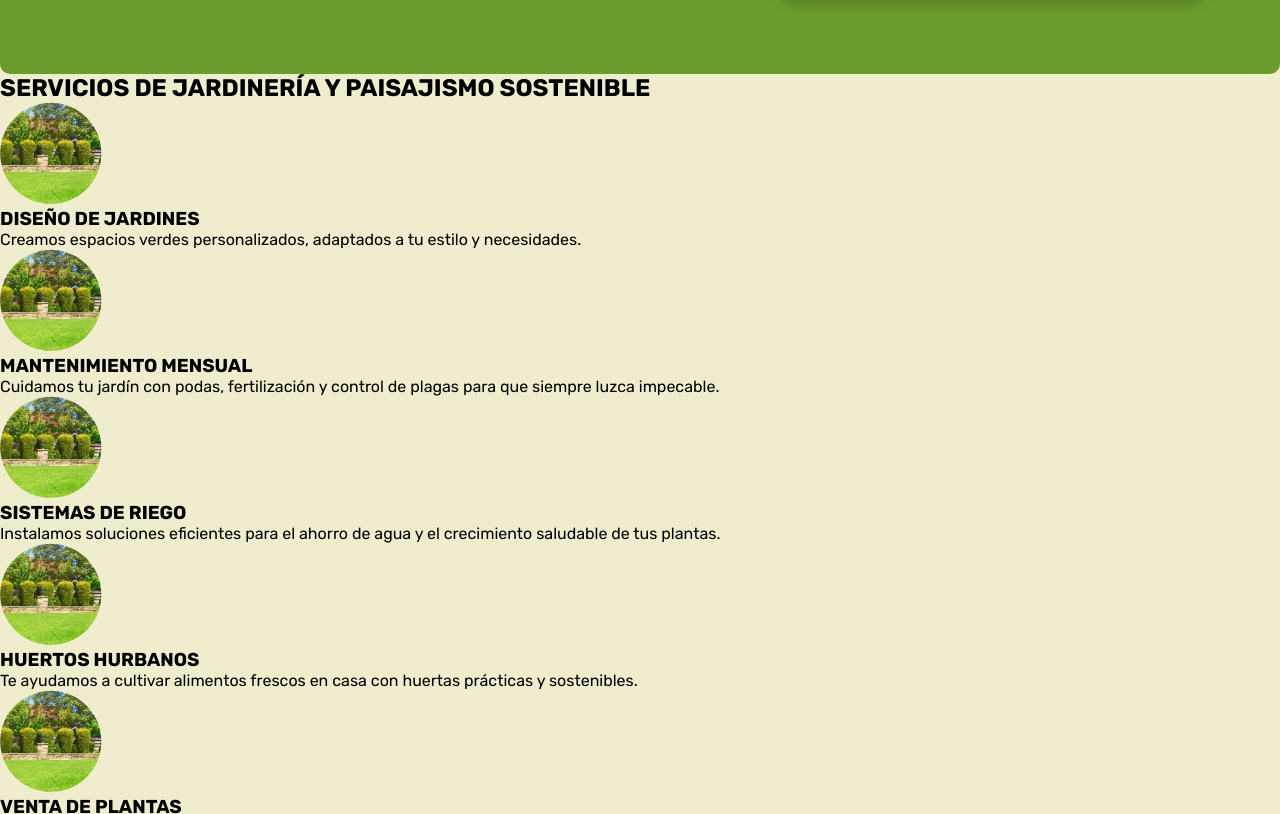
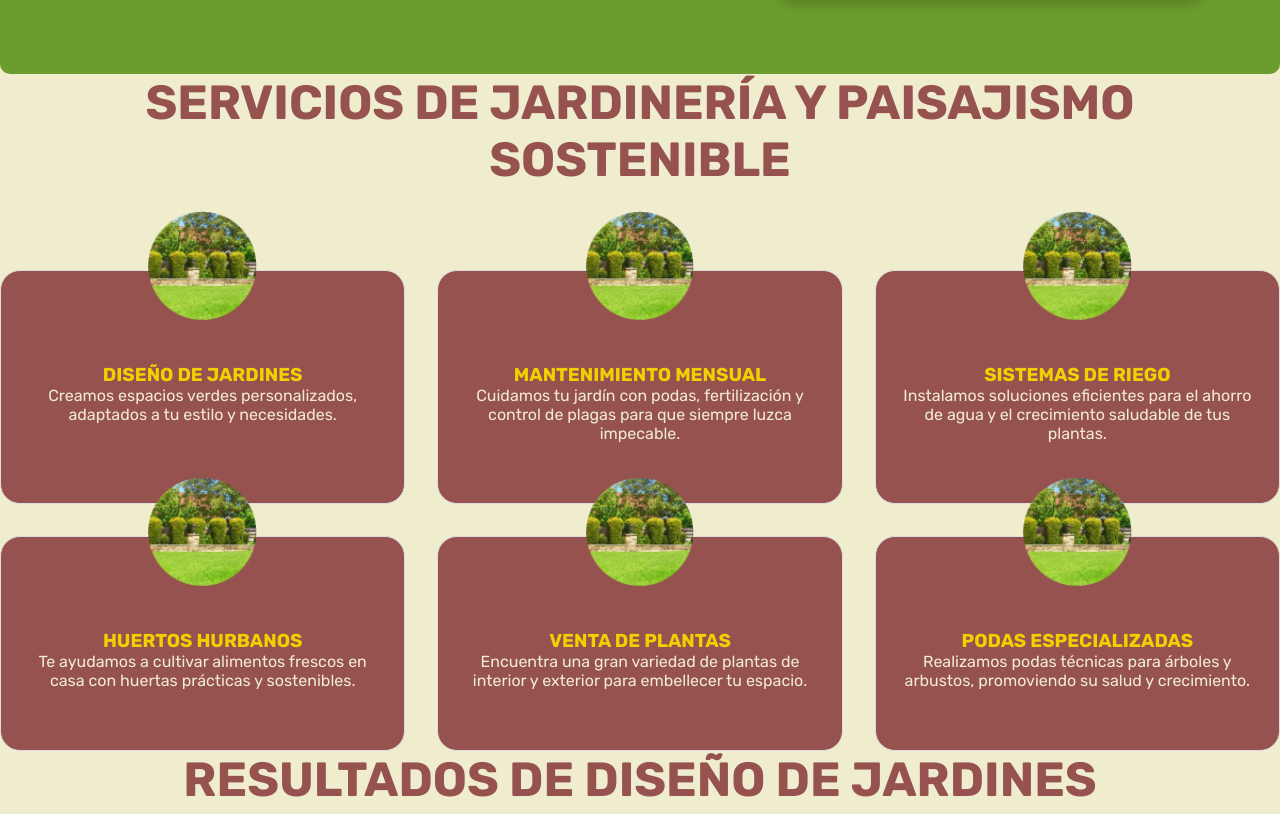
Before and after one commit to Mdavilation/landing_page_greenlife, a plain HTML site: page index.html in a window 1280 px wide. Shown: the part 1364-2178 px from the top of the page. Drawn offline with Linux system fonts and the light colour scheme; files whose address does not match are found by name.

Commit message:
estilo de servicios

```diff
--- a/style.css
+++ b/style.css
@@ -123,3 +123,55 @@ nav ul li a:hover {
         margin-top: 1rem;
     }
 }
+#servicios {
+    background-color: #F0ECCE;
+    display: grid;
+    justify-content: center;
+    text-align: center;
+    /* padding: 2rem; */
+}
+
+#servicios h2 {
+    color: #96524F;
+    font-size: 3rem;
+    margin-bottom: 2rem;
+}
+
+#servicios h3 {
+    color: #F0D000;
+}
+
+#servicios_texto {
+    position: relative;
+    transform: translateY(-40px);
+}
+
+#servicios p {
+    color: #F0ECCE;
+}
+
+#servicios_grid {
+    display: grid;
+    grid-template-columns: repeat(auto-fit, minmax(400px, 1fr));
+    gap: 2rem;
+    padding-top: 50px;
+}
+
+.servicio {
+    background: #96524F;
+    padding: 20px;
+    border: 1px solid #ddd;
+    border-radius: 20px;
+    align-items: center;
+    transition: transform 0.3s;
+}
+
+.servicio:hover {
+    transform: scale(1.05);
+}
+
+.servicio img {
+    width: 30%;
+    border-radius: 10px;
+    transform: translateY(-80px);
+}
```
